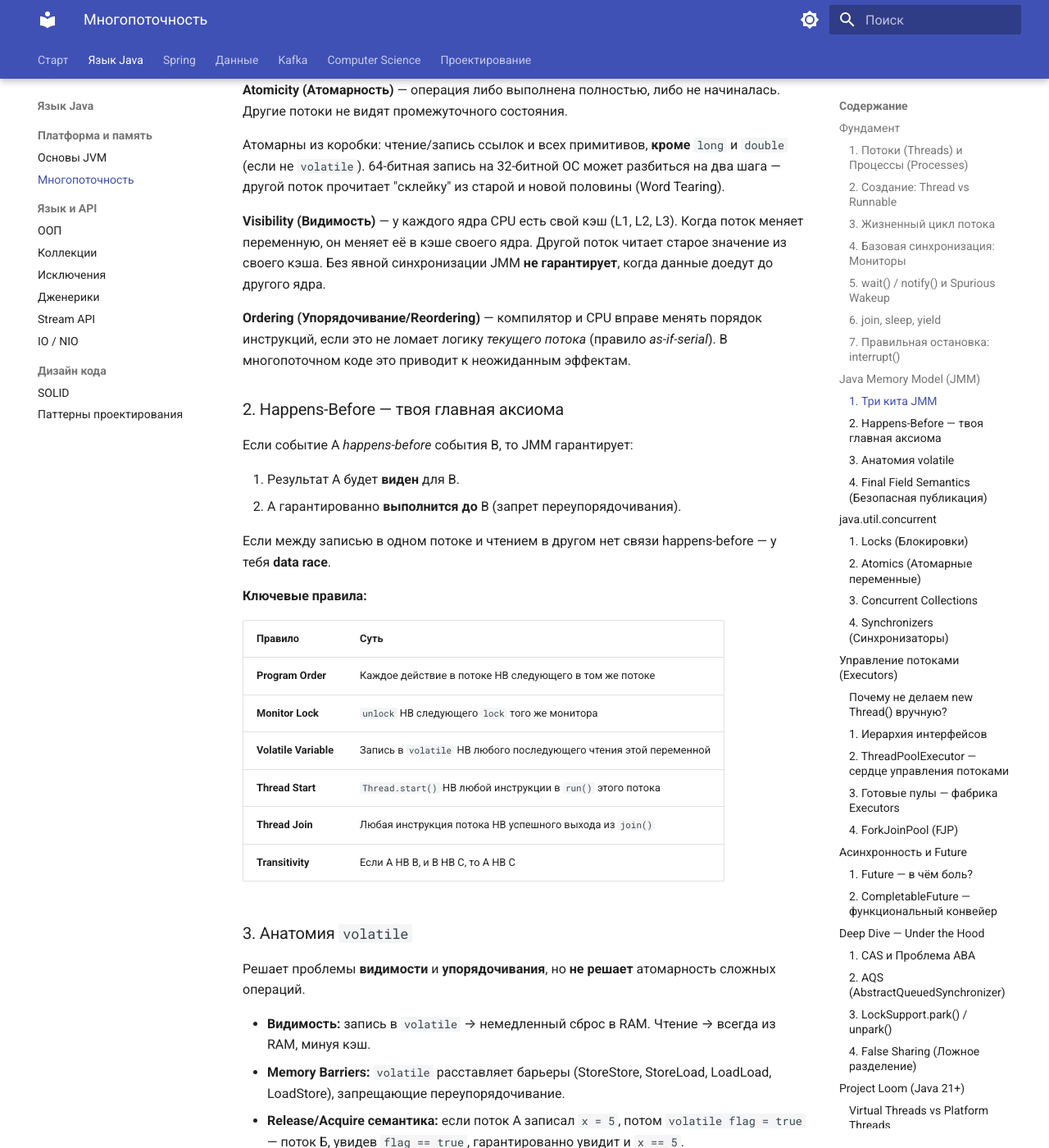
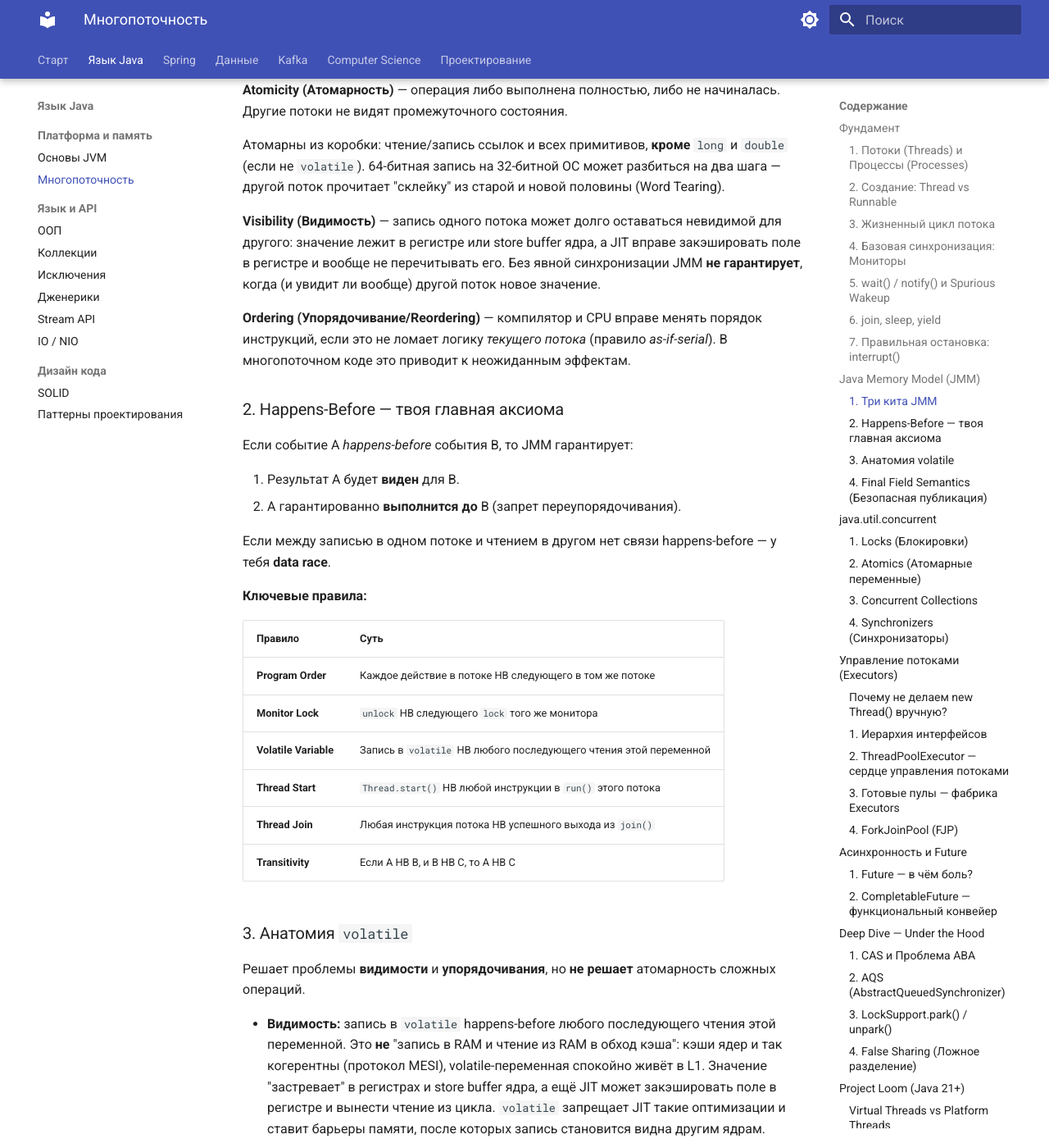
Before and after one commit to bemyskyy/interview-prep, an MkDocs documentation site: the page built from docs/java/multithreading.md, in a window 1280 px wide and 1400 px high, scrolled down 3316 px. Shown: the whole window at 82% size. Built offline with MkDocs 1.6.1 and Material for MkDocs 9.7.7, drawn with Linux system fonts in a browser that asks for light colours.

Commit message:
fix(multithreading): volatile — это барьеры и happens-before, а не чтение из RAM
Миф «volatile пишет и читает напрямую из RAM, минуя кэш» заменён:
кэши когерентны, видимость обеспечивает happens-before, запрет
JIT-оптимизаций и барьеры памяти. Уточнён и абзац про Visibility.

Co-Authored-By: Claude Opus 5.5 <noreply@anthropic.com>
Claude-Session: https://claude.ai/code/session_0134ndqZYeQsqiZKLSZ2mA4Y

```diff
--- a/docs/java/multithreading.md
+++ b/docs/java/multithreading.md
@@ -131,7 +131,7 @@ worker.interrupt(); // "стучимся" к потоку
 
 Атомарны из коробки: чтение/запись ссылок и всех примитивов, **кроме** `long` и `double` (если не `volatile`). 64-битная запись на 32-битной ОС может разбиться на два шага — другой поток прочитает "склейку" из старой и новой половины (Word Tearing).
 
-**Visibility (Видимость)** — у каждого ядра CPU есть свой кэш (L1, L2, L3). Когда поток меняет переменную, он меняет её в кэше своего ядра. Другой поток читает старое значение из своего кэша. Без явной синхронизации JMM **не гарантирует**, когда данные доедут до другого ядра.
+**Visibility (Видимость)** — запись одного потока может долго оставаться невидимой для другого: значение лежит в регистре или store buffer ядра, а JIT вправе закэшировать поле в регистре и вообще не перечитывать его. Без явной синхронизации JMM **не гарантирует**, когда (и увидит ли вообще) другой поток новое значение.
 
 **Ordering (Упорядочивание/Reordering)** — компилятор и CPU вправе менять порядок инструкций, если это не ломает логику _текущего потока_ (правило _as-if-serial_). В многопоточном коде это приводит к неожиданным эффектам.
 
@@ -159,7 +159,7 @@ worker.interrupt(); // "стучимся" к потоку
 
 Решает проблемы **видимости** и **упорядочивания**, но **не решает** атомарность сложных операций.
 
-- **Видимость:** запись в `volatile` → немедленный сброс в RAM. Чтение → всегда из RAM, минуя кэш.
+- **Видимость:** запись в `volatile` happens-before любого последующего чтения этой переменной. Это **не** "запись в RAM и чтение из RAM в обход кэша": кэши ядер и так когерентны (протокол MESI), volatile-переменная спокойно живёт в L1. Значение "застревает" в регистрах и store buffer ядра, а ещё JIT может закэшировать поле в регистре и вынести чтение из цикла. `volatile` запрещает JIT такие оптимизации и ставит барьеры памяти, после которых запись становится видна другим ядрам.
 - **Memory Barriers:** `volatile` расставляет барьеры (StoreStore, StoreLoad, LoadLoad, LoadStore), запрещающие переупорядочивание.
 - **Release/Acquire семантика:** если поток А записал `x = 5`, потом `volatile flag = true` — поток Б, увидев `flag == true`, гарантированно увидит и `x == 5`.
 
```
